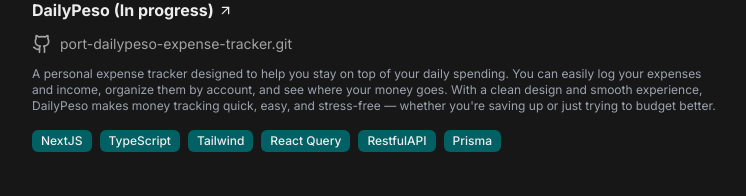
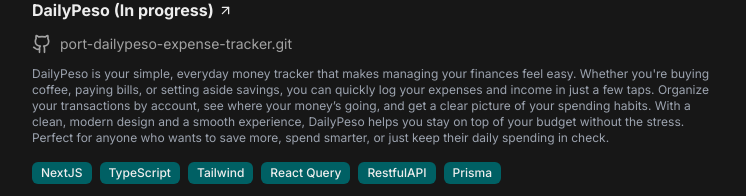
Before and after one commit to bryanpascuadizon/port-developer-portfolio, a Next.js app: page / in a window 1280 px wide. Shown: the part 6288-6484 px from the top of the page, without its empty margins (264-1010 px from the left). Built offline with nearby package versions, Linux system fonts and the light colour scheme.

Commit message:
update project description for dailypeso project

```diff
--- a/sample-data.ts
+++ b/sample-data.ts
@@ -125,7 +125,7 @@
     {
       name: "DailyPeso (In progress)",
       description:
-        "A personal expense tracker designed to help you stay on top of your daily spending. You can easily log your expenses and income, organize them by account, and see where your money goes. With a clean design and smooth experience, DailyPeso makes money tracking quick, easy, and stress-free — whether you're saving up or just trying to budget better.",
+        "DailyPeso is your simple, everyday money tracker that makes managing your finances feel easy. Whether you're buying coffee, paying bills, or setting aside savings, you can quickly log your expenses and income in just a few taps. Organize your transactions by account, see where your money’s going, and get a clear picture of your spending habits. With a clean, modern design and a smooth experience, DailyPeso helps you stay on top of your budget without the stress. Perfect for anyone who wants to save more, spend smarter, or just keep their daily spending in check.",
       image: [
         "/images/projects/dailypeso/dailypeso-1.png",
         "/images/projects/dailypeso/dailypeso-2.png",
```
